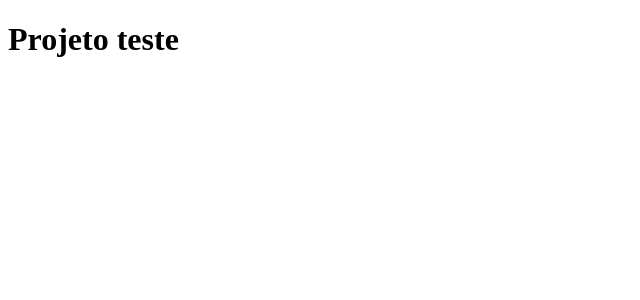
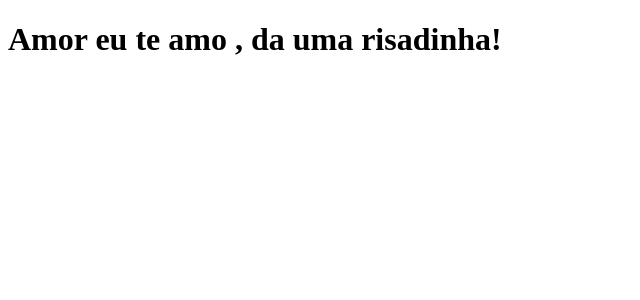
Before and after one commit to GuilhermeRigoto/clone-tabnews, a Next.js app: page / in a window 1280 px wide. Shown: the top 300 px of the page, without its empty margins (0-640 px from the left). Built offline with nearby package versions, Linux system fonts and the light colour scheme.

Commit message:
Alterando o texto do h1

```diff
--- a/pages/index.js
+++ b/pages/index.js
@@ -1,4 +1,4 @@
 function Home() {
-  return <h1>Projeto teste</h1>;
+  return <h1>Amor eu te amo , da uma risadinha!</h1>;
 }
 export default Home;
```
